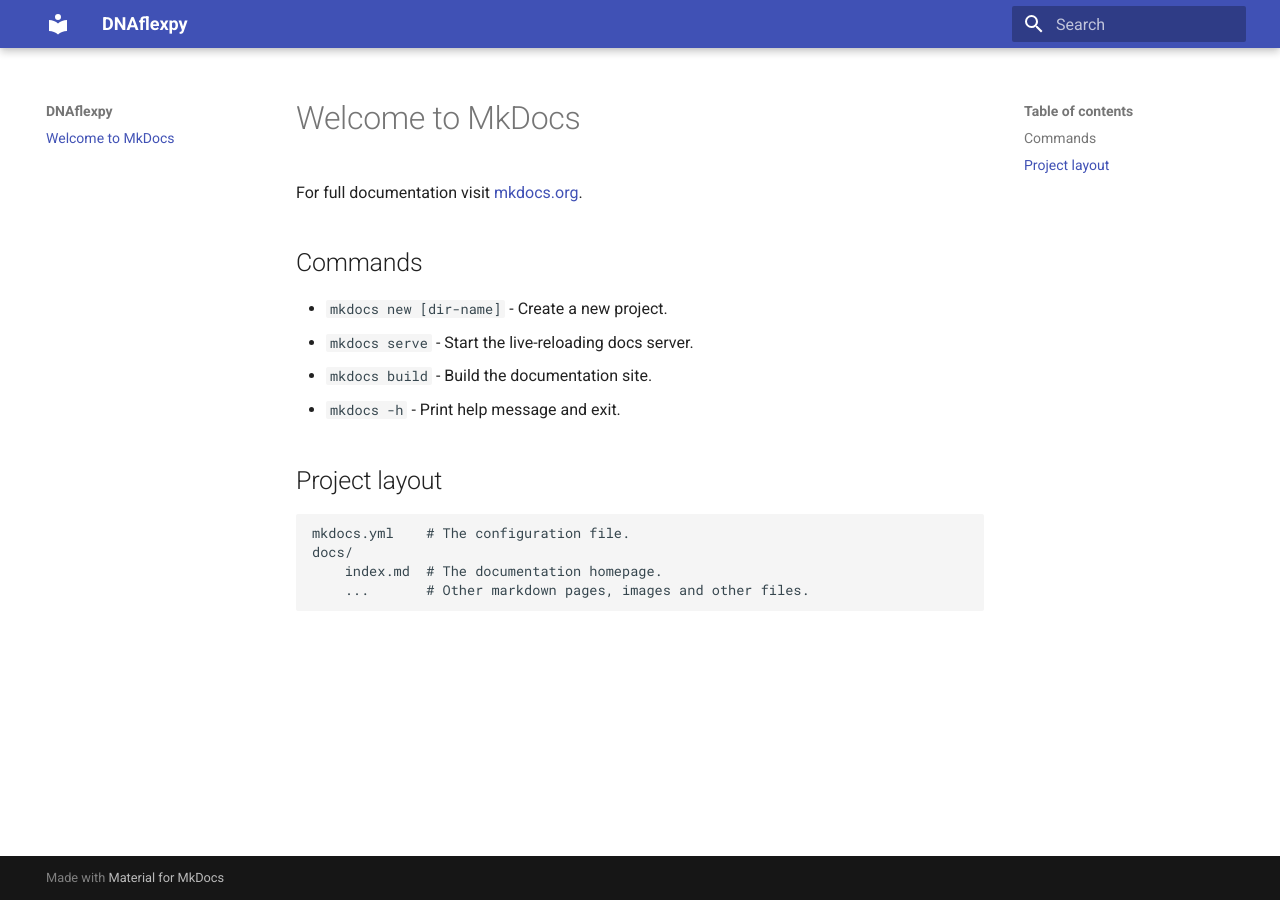
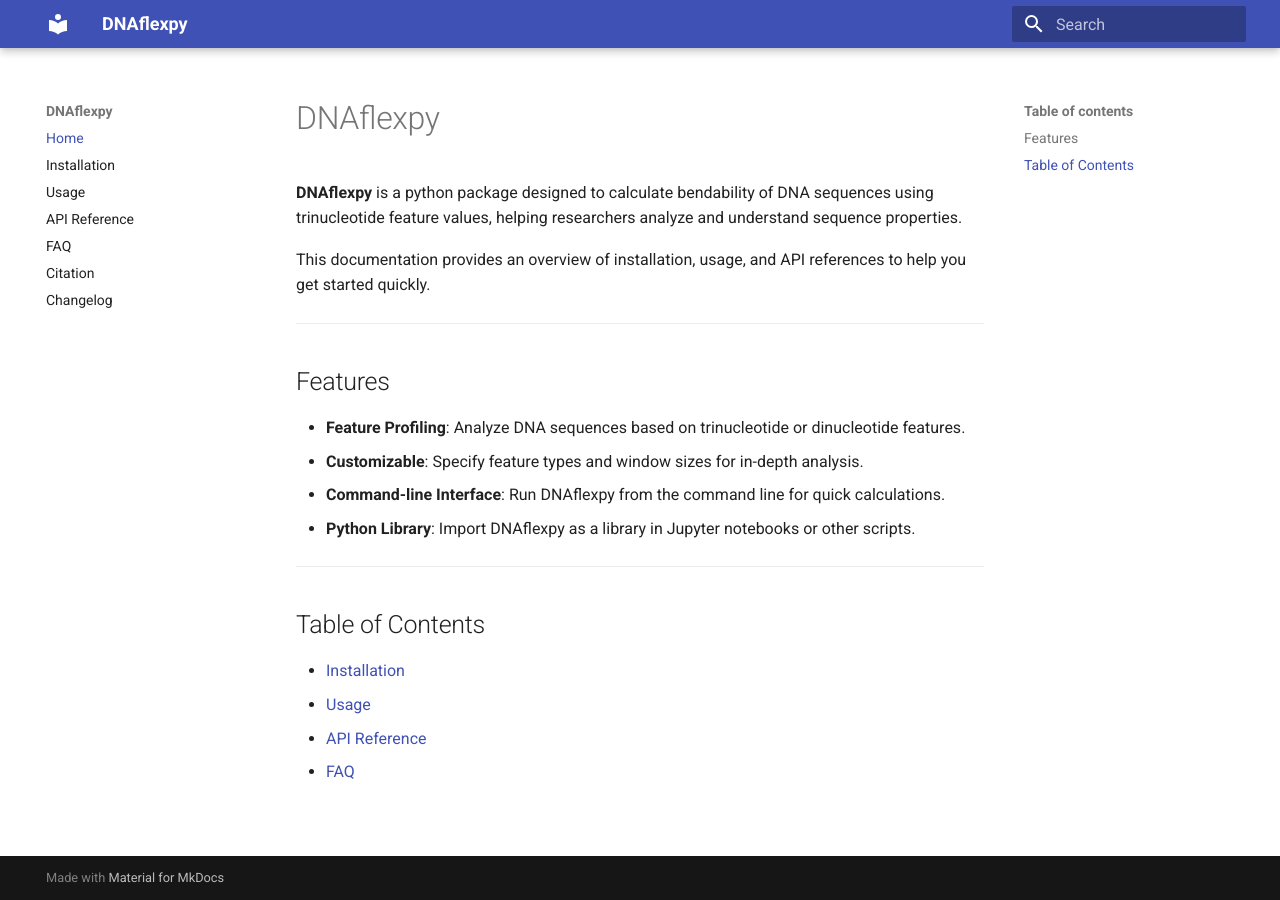
Before and after one commit to UpalabdhaD/DNAflexpy, an MkDocs documentation site: the page built from docs/index.md, in a window 1280 px wide. Built offline with MkDocs 1.6.1 and Material for MkDocs 9.7.7, drawn with Linux system fonts in a browser that asks for light colours.

Commit message:
Added mkdocs documentations

```diff
--- a/docs/index.md
+++ b/docs/index.md
@@ -1,17 +1,23 @@
-# Welcome to MkDocs
+# DNAflexpy
 
-For full documentation visit [mkdocs.org](https://www.mkdocs.org).
+**DNAflexpy** is a python package designed to calculate bendability of DNA sequences using trinucleotide feature values, helping researchers analyze and understand sequence properties.
 
-## Commands
+This documentation provides an overview of installation, usage, and API references to help you get started quickly.
 
-* `mkdocs new [dir-name]` - Create a new project.
-* `mkdocs serve` - Start the live-reloading docs server.
-* `mkdocs build` - Build the documentation site.
-* `mkdocs -h` - Print help message and exit.
+---
 
-## Project layout
+## Features
 
-    mkdocs.yml    # The configuration file.
-    docs/
-        index.md  # The documentation homepage.
-        ...       # Other markdown pages, images and other files.
+- **Feature Profiling**: Analyze DNA sequences based on trinucleotide or dinucleotide features.
+- **Customizable**: Specify feature types and window sizes for in-depth analysis.
+- **Command-line Interface**: Run DNAflexpy from the command line for quick calculations.
+- **Python Library**: Import DNAflexpy as a library in Jupyter notebooks or other scripts.
+
+---
+
+## Table of Contents
+
+- [Installation](installation.md)
+- [Usage](usage.md)
+- [API Reference](api_reference.md)
+- [FAQ](faq.md)
--- a/mkdocs.yml
+++ b/mkdocs.yml
@@ -1,3 +1,12 @@
 site_name: "DNAflexpy"
 theme:
   name: "material"
+
+nav:
+  - Home: index.md
+  - Installation: installation.md
+  - Usage: usage.md
+  - API Reference: api_reference.md
+  - FAQ: faq.md
+  - Citation: citation.md
+  - Changelog: changelog.md
```
Also changed, not shown: docs/citation.md (added, +26 -0 lines), docs/installation.md (added, +21 -0 lines), docs/usage.md (added, +32 -0 lines), docs/api_reference.md (added), docs/faq.md (added).
